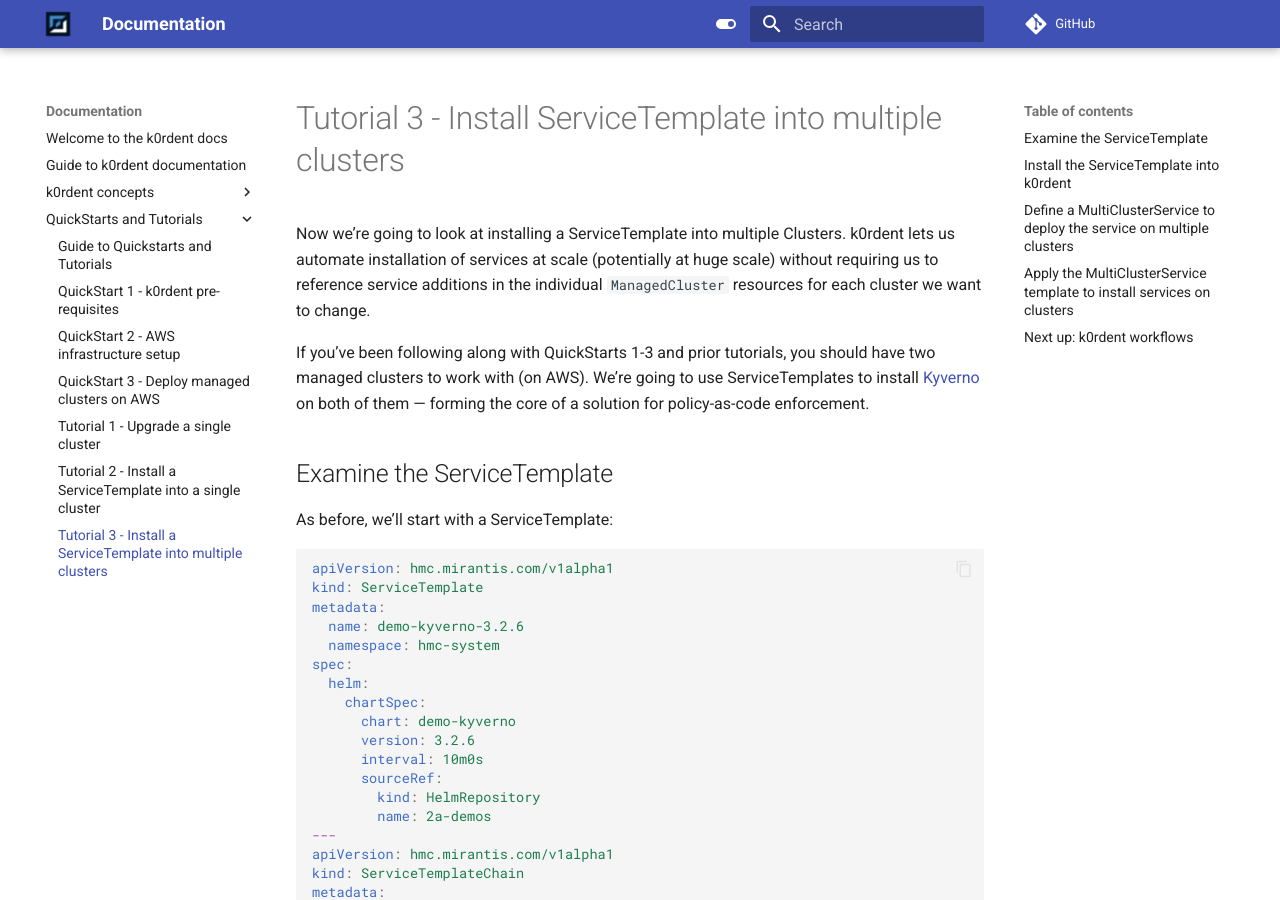
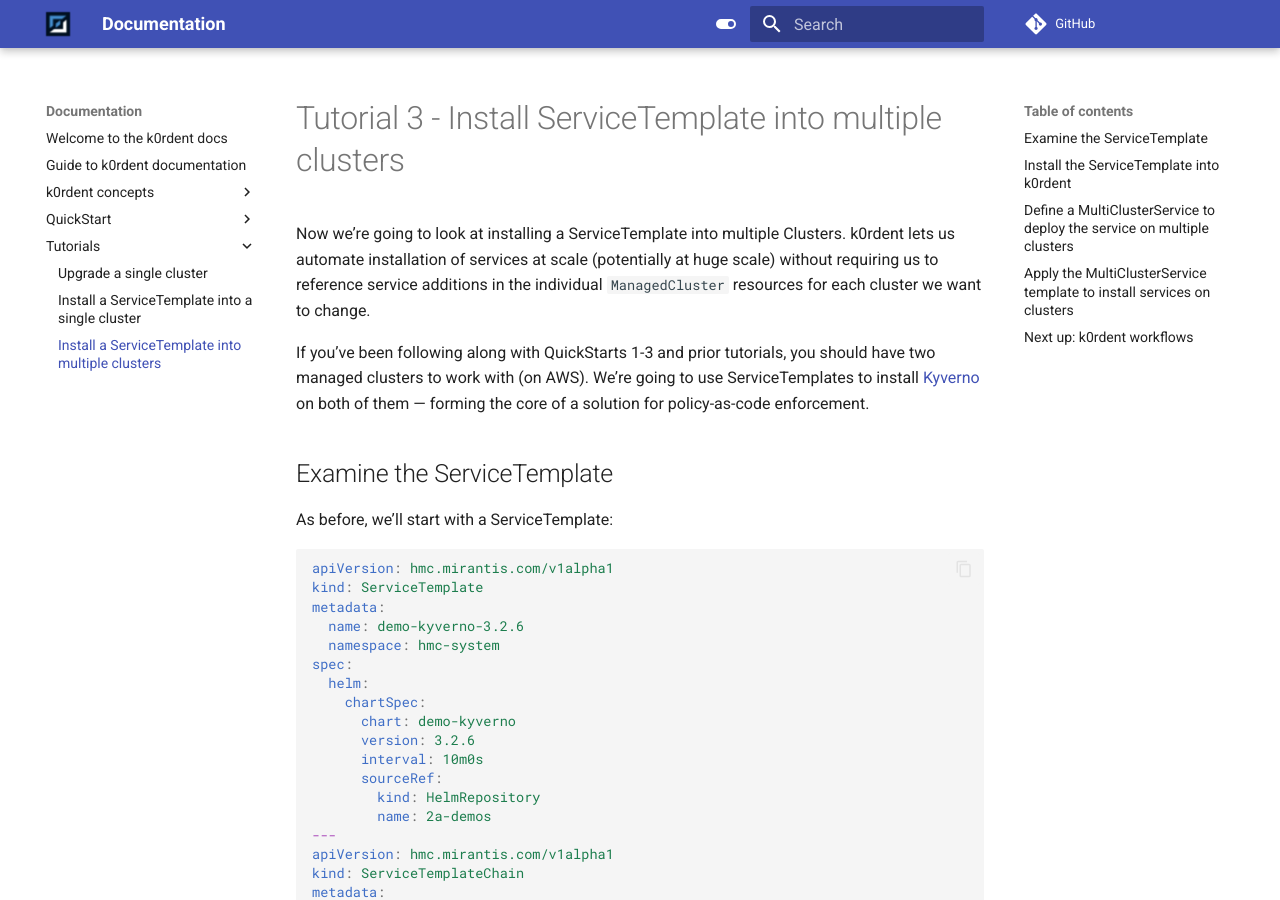
Before and after one commit to zerospiel/docs, an MkDocs documentation site: the page built from docs/tutorial_3_install_service_template_into_multiple_clusters.md, in a window 1280 px wide and 900 px high. Built offline with MkDocs 1.6.1 and Material for MkDocs 9.7.7, drawn with Linux system fonts in a browser that asks for light colours; the version menu is left out.

Commit message:
Make TOC (left side) prettier

```diff
--- a/mkdocs.yml
+++ b/mkdocs.yml
@@ -40,14 +40,15 @@
   - k0rdent concepts:
     - Why k0rdent?: why_k0rdent.md
     - k0rdent architecture: k0rdent_architecture.md
-  - QuickStarts and Tutorials:
+  - QuickStart:
     - Guide to Quickstarts and Tutorials: guide_to_quickstarts_and_tutorials.md
-    - QuickStart 1 - k0rdent pre-requisites: quickstart_1_k0rdent_prerequisites.md
-    - QuickStart 2 - AWS infrastructure setup: quickstart_2_aws_infra_setup.md
-    - QuickStart 3 - Deploy managed clusters on AWS: quickstart_3_deploy_managed_cluster_aws.md
-    - Tutorial 1 - Upgrade a single cluster: tutorial_1_upgrade_single_cluster.md
-    - Tutorial 2 - Install a ServiceTemplate into a single cluster: tutorial_2_install_service_template_single_cluster.md
-    - Tutorial 3 - Install a ServiceTemplate into multiple clusters: tutorial_3_install_service_template_into_multiple_clusters.md
+    - k0rdent pre-requisites: quickstart_1_k0rdent_prerequisites.md
+    - AWS infrastructure setup: quickstart_2_aws_infra_setup.md
+    - Deploy managed clusters on AWS: quickstart_3_deploy_managed_cluster_aws.md
+  - Tutorials:
+    - Upgrade a single cluster: tutorial_1_upgrade_single_cluster.md
+    - Install a ServiceTemplate into a single cluster: tutorial_2_install_service_template_single_cluster.md
+    - Install a ServiceTemplate into multiple clusters: tutorial_3_install_service_template_into_multiple_clusters.md
 
 
 
```
